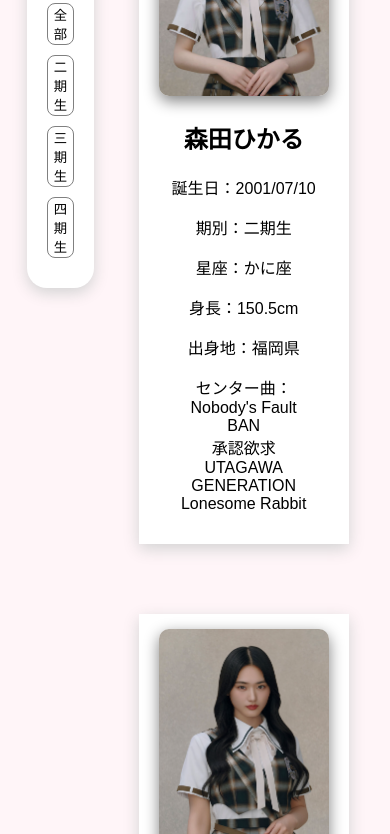
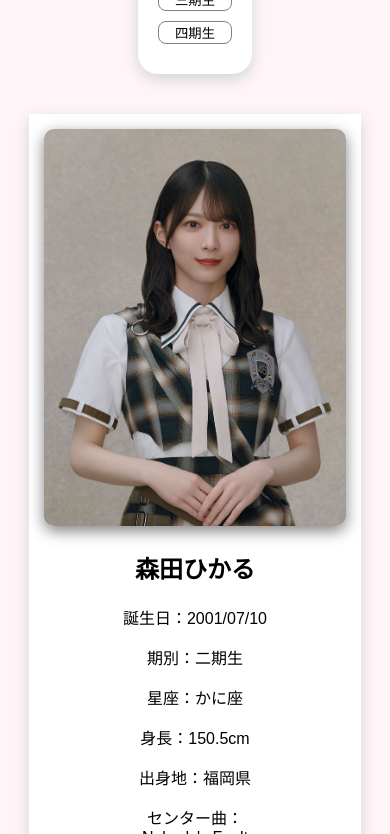
Before and after one commit to lilian5089/member-site, a plain HTML site: page members.html in a window 390 px wide. Shown: the part 243-1077 px from the top of the page. Drawn offline with Linux system fonts and the light colour scheme.

Commit message:
Enhance members.html with mobile responsiveness
Added responsive design for mobile devices.

```diff
--- a/members.html
+++ b/members.html
@@ -70,7 +70,43 @@
             font-weight: bold;
             font-size: 20px;
         }
+        /* 手機版 */
+@media (max-width: 768px) {
+    h1 {
+        font-size: 32px;
+        padding: 0 20px;
+    }
 
+    .page {
+        flex-direction: column;
+        width: 95%;
+        gap: 20px;
+    }
+
+    .filter {
+        width: auto;
+        margin: 0 auto;
+    }
+
+    .members {
+        justify-content: center;
+    }
+
+    .card {
+        width: 85%;
+        max-width: 320px;
+    }
+
+    .card img {
+        width: 100%;
+        height: auto;
+    }
+
+    img {
+        max-width: 100%;
+        height: auto;
+    }
+}
     </style>
 </head>
 
```
